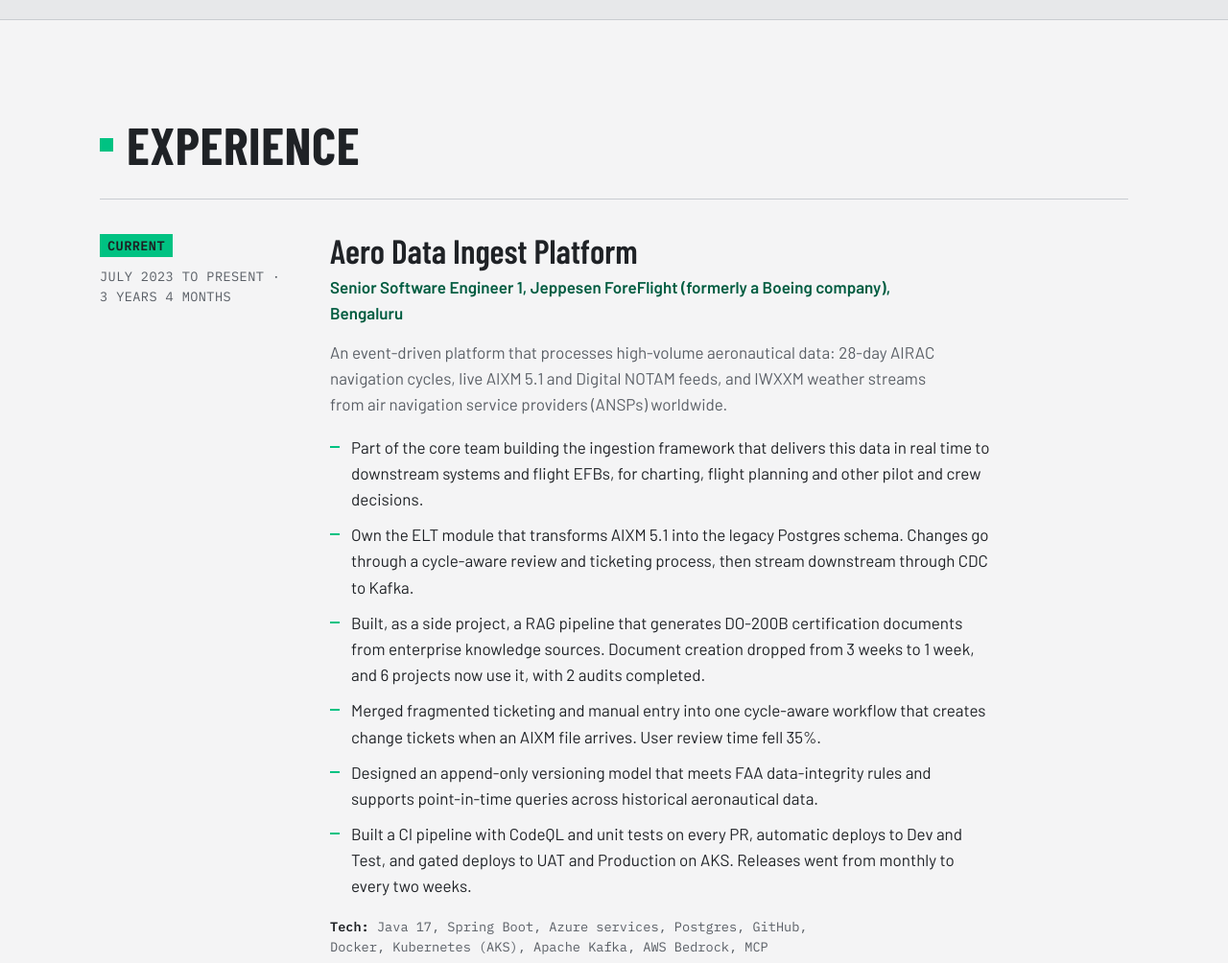
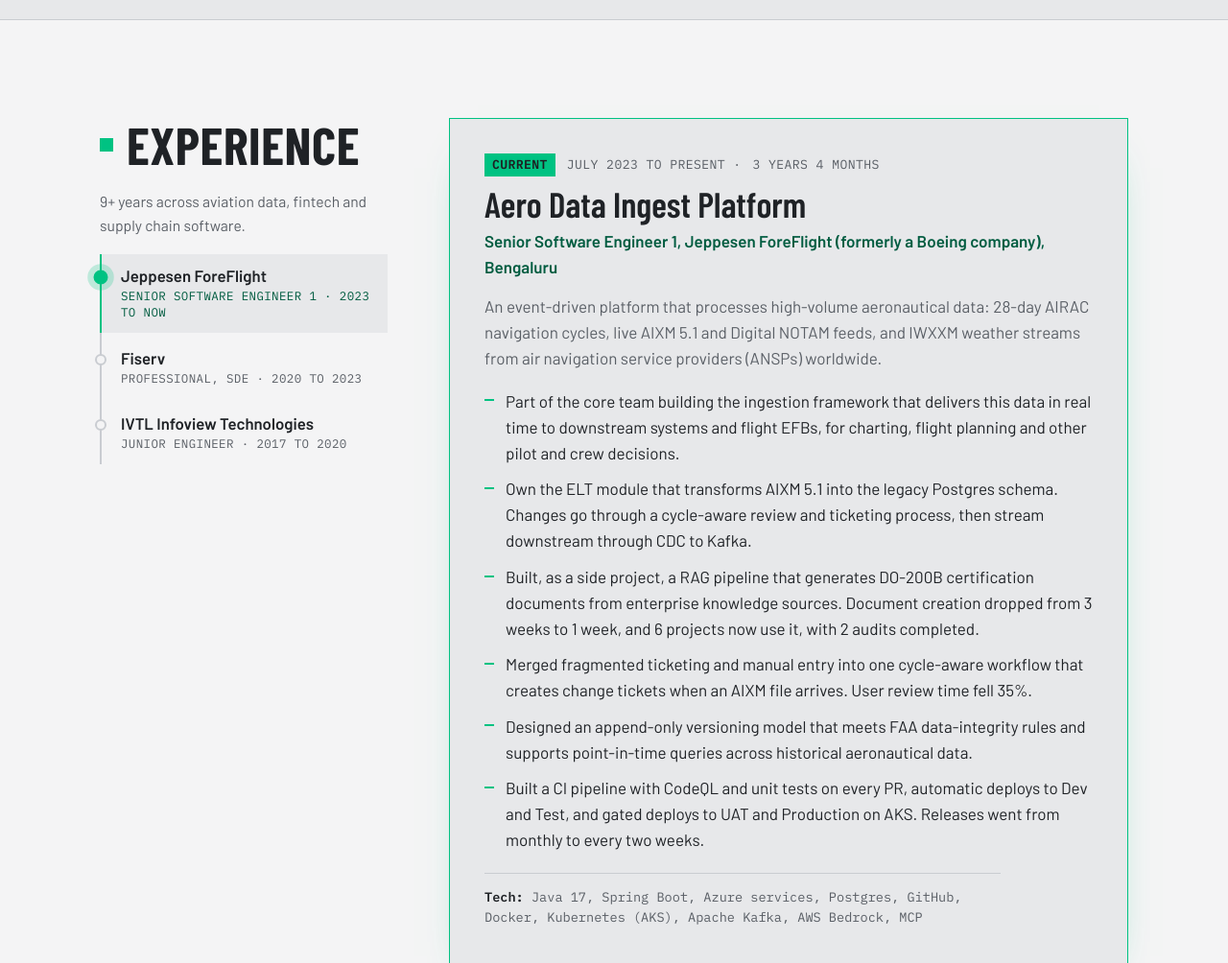
Before and after one commit to srinivasan1609/srinivasan1609.github.io, a plain HTML site: page designs/graphite-green.html in a window 1280 px wide. Shown: the part 1340-2344 px from the top of the page at 96% size. Drawn offline with nearby package versions, Linux system fonts and the light colour scheme; a web font is replaced by a local one.

Commit message:
Graphite green: interactive experience with role list and full role cards
A pinned role list sits beside the full card for each role. Scrolling
highlights the role being read, clicking a role jumps to it, and cards rise
in as they enter view. On phones the list becomes a pinned tab strip.

Co-Authored-By: Claude Opus 5.5 <noreply@anthropic.com>
Claude-Session: https://claude.ai/code/session_01AMozeAg46gkmro1obhV5CP

```diff
--- a/css/designs/graphite-green.css
+++ b/css/designs/graphite-green.css
@@ -76,21 +76,50 @@ section { padding-block: clamp(56px, 8vw, 110px); }
 @media (max-width: 760px) { .about .wrap { grid-template-columns: 1fr; } }
 
 #experience { background: var(--surface); border-block: 1px solid var(--rule); }
-.line { display: grid; gap: 0; }
-.stop { display: grid; grid-template-columns: 200px minmax(0, 1fr); column-gap: 40px; padding-block: 36px; border-top: 1px solid var(--rule); }
-.stop > * { grid-column: 2; min-width: 0; }
-.stop .when { grid-column: 1; grid-row: 1 / span 6; font: 400 0.85rem/1.5 var(--mono); color: var(--muted); text-transform: uppercase; letter-spacing: 0.03em; }
-.stop.now .when::before { content: "Current"; display: inline-block; background: var(--green); color: #1d1f22; font-weight: 600; padding: 2px 8px; margin-bottom: 10px; }
-.stop.now .when { display: flex; flex-direction: column; align-items: flex-start; }
-.stop h3 { font-size: clamp(1.7rem, 3vw, 2.2rem); }
+.exp { display: grid; grid-template-columns: minmax(0, 300px) minmax(0, 1fr); gap: clamp(24px, 5vw, 64px); align-items: start; }
+.exp-nav { position: sticky; top: calc(84px + env(safe-area-inset-top, 0px)); display: grid; gap: 18px; }
+.exp-nav h2 { margin-bottom: 0; }
+.exp-sum { color: var(--muted); font-size: 0.98rem; margin: 0; }
+.roles { list-style: none; margin: 0; padding: 0; display: grid; gap: 4px; border-left: 2px solid var(--rule); }
+.roles a { display: grid; gap: 2px; padding: 12px 14px 12px 20px; margin-left: -2px; border-left: 2px solid transparent; color: var(--muted); text-decoration: none; position: relative; transition: background .3s, border-color .3s, color .3s; }
+.roles a::before { content: ""; position: absolute; left: -7px; top: 18px; width: 12px; height: 12px; border-radius: 50%; background: var(--surface); border: 2px solid var(--rule); transition: background .3s, border-color .3s, transform .3s; }
+.roles b { font: 600 1.05rem/1.25 var(--body); color: var(--ink); }
+.roles span { font: 400 0.78rem/1.4 var(--mono); text-transform: uppercase; letter-spacing: 0.03em; }
+.roles a:hover { background: var(--ground); }
+.roles a[aria-current="true"] { background: var(--ground); border-left-color: var(--green); color: var(--green-text); }
+.roles a[aria-current="true"]::before { background: var(--green); border-color: var(--green); transform: scale(1.25); box-shadow: 0 0 0 5px color-mix(in srgb, var(--green) 22%, transparent); }
+
+.line { display: grid; gap: clamp(28px, 6vh, 56px); min-width: 0; }
+.stop { scroll-margin-top: 84px; background: var(--ground); border: 1px solid var(--rule); padding: clamp(20px, 3vw, 36px); display: grid; gap: 0; transition: border-color .4s, box-shadow .4s, opacity .4s; opacity: .6; }
+.stop.is-active { opacity: 1; border-color: var(--green); box-shadow: 0 22px 44px -30px color-mix(in srgb, var(--green) 80%, transparent); }
+.stop > * { min-width: 0; }
+.stop .when { font: 400 0.82rem/1.5 var(--mono); color: var(--muted); text-transform: uppercase; letter-spacing: 0.03em; margin-bottom: 10px; display: flex; flex-wrap: wrap; align-items: center; gap: 8px 12px; }
+.stop.now .when::before { content: "Current"; background: var(--green); color: #1d1f22; font-weight: 600; padding: 2px 8px; }
+.stop h3 { font-size: clamp(1.7rem, 3vw, 2.3rem); }
 .stop .org { font-weight: 600; color: var(--green-text); margin: 6px 0 14px; }
 .stop .blurb { color: var(--muted); }
 .stop ul.points { display: grid; gap: 10px; max-width: 72ch; }
 .stop ul.points li { position: relative; padding-left: 22px; }
 .stop ul.points li::before { content: ""; position: absolute; left: 0; top: 0.7em; width: 10px; height: 2px; background: var(--green); }
-.stop .stack { font: 400 0.85rem/1.6 var(--mono); color: var(--muted); margin: 18px 0 0; }
+.stop .stack { font: 400 0.85rem/1.6 var(--mono); color: var(--muted); margin: 20px 0 0; padding-top: 14px; border-top: 1px solid var(--rule); }
 .stop .stack b { color: var(--ink); }
-@media (max-width: 760px) { .stop { grid-template-columns: 1fr; } .stop > *, .stop .when { grid-column: 1; grid-row: auto; } }
+.stop.rise { animation: rise .7s cubic-bezier(.2,.7,.2,1) both; }
+.stop.rise ul.points li { animation: rise .5s cubic-bezier(.2,.7,.2,1) both; }
+.stop.rise ul.points li:nth-child(2) { animation-delay: .06s; } .stop.rise ul.points li:nth-child(3) { animation-delay: .12s; }
+.stop.rise ul.points li:nth-child(4) { animation-delay: .18s; } .stop.rise ul.points li:nth-child(5) { animation-delay: .24s; } .stop.rise ul.points li:nth-child(6) { animation-delay: .3s; }
+@keyframes rise { from { opacity: 0; transform: translateY(24px); } }
+@media (max-width: 860px) {
+  .exp { grid-template-columns: 1fr; }
+  .nav { position: static; }
+  .exp-nav { top: env(safe-area-inset-top, 0px); z-index: 5; background: var(--surface); padding-block: 12px 0; gap: 10px; }
+  .exp-sum { display: none; }
+  .roles { grid-auto-flow: column; grid-auto-columns: max-content; overflow-x: auto; border-left: 0; border-bottom: 1px solid var(--rule); gap: 0; scrollbar-width: none; }
+  .roles a { margin-left: 0; border-left: 0; border-bottom: 3px solid transparent; padding: 8px 14px; }
+  .roles a::before, .roles span { display: none; }
+  .roles a[aria-current="true"] { border-bottom-color: var(--green); background: transparent; }
+  .stop { scroll-margin-top: 72px; }
+}
+@media (prefers-reduced-motion: reduce) { .stop, .roles a, .roles a::before { transition: none; } .stop.rise, .stop.rise ul.points li { animation: none; } }
 
 #skills { padding-top: clamp(56px, 8vw, 110px) !important; }
 .two { display: grid; grid-template-columns: repeat(auto-fit, minmax(min(100%, 340px), 1fr)); gap: 56px; }
--- a/designs/graphite-green.html
+++ b/designs/graphite-green.html
@@ -68,11 +68,20 @@
 
 <section id="experience">
   <div class="wrap">
-    <h2>Experience</h2>
+    <div class="exp">
+    <aside class="exp-nav">
+      <h2>Experience</h2>
+      <p class="exp-sum"><span id="exp-total">9+ years</span> across aviation data, fintech and supply chain software.</p>
+      <ol class="roles" aria-label="Roles">
+        <li><a href="#role-jeppesen" data-role="role-jeppesen"><b>Jeppesen ForeFlight</b><span>Senior Software Engineer 1 · 2023 to now</span></a></li>
+        <li><a href="#role-fiserv" data-role="role-fiserv"><b>Fiserv</b><span>Professional, SDE · 2020 to 2023</span></a></li>
+        <li><a href="#role-ivtl" data-role="role-ivtl"><b>IVTL Infoview Technologies</b><span>Junior Engineer · 2017 to 2020</span></a></li>
+      </ol>
+    </aside>
 
     <div class="line">
 
-      <article class="stop lead now">
+      <article class="stop lead now" id="role-jeppesen">
         <p class="when">July 2023 to present · <span data-since="2023-07">3 years</span></p>
         <h3>Aero Data Ingest Platform</h3>
         <p class="org">Senior Software Engineer 1, Jeppesen ForeFlight (formerly a Boeing company), Bengaluru</p>
@@ -88,7 +97,7 @@
         <p class="stack"><b>Tech:</b> Java 17, Spring Boot, Azure services, Postgres, GitHub, Docker, Kubernetes (AKS), Apache Kafka, AWS Bedrock, MCP</p>
       </article>
 
-      <article class="stop">
+      <article class="stop" id="role-fiserv">
         <p class="when">December 2020 to July 2023 · 2 years 7 months</p>
         <h3>Collections CX</h3>
         <p class="org">Professional, SDE, Fiserv, Chennai</p>
@@ -104,7 +113,7 @@
         <p class="stack"><b>Tech:</b> Java 11, Spring Boot, Microservices, React JS, Cassandra, Bitbucket, Splunk, Jenkins</p>
       </article>
 
-      <article class="stop">
+      <article class="stop" id="role-ivtl">
         <p class="when">September 2017 to December 2020 · 3 years 3 months</p>
         <h3>HUE SCM Suite</h3>
         <p class="org">Junior Engineer, IVTL Infoview Technologies Pvt Ltd, Chennai</p>
@@ -118,6 +127,7 @@
         </ul>
       </article>
 
+    </div>
     </div>
   </div>
 </section>
@@ -181,6 +191,44 @@
   var s = document.querySelector("[data-since]");
   if (s) s.textContent = span(s.getAttribute("data-since").split("-").map(Number));
   document.getElementById("yr").textContent = now.getFullYear();
+  var tot = document.getElementById("exp-total");
+  if (tot) tot.textContent = span([2017, 9]).split(" ")[0] + "+ years";
+
+  /* experience: highlight the role being read, jump on click */
+  var links = [].slice.call(document.querySelectorAll(".roles a"));
+  var cards = links.map(function (a) { return document.getElementById(a.getAttribute("data-role")); });
+  var reduce = window.matchMedia("(prefers-reduced-motion: reduce)").matches;
+  function setActive(id) {
+    links.forEach(function (a, i) {
+      var on = a.getAttribute("data-role") === id;
+      if (on) a.setAttribute("aria-current", "true"); else a.removeAttribute("aria-current");
+      cards[i].classList.toggle("is-active", on);
+      if (on && a.parentNode.parentNode.scrollWidth > a.parentNode.parentNode.clientWidth) {
+        a.parentNode.parentNode.scrollTo({ left: a.parentNode.offsetLeft - 16, behavior: reduce ? "auto" : "smooth" });
+      }
+    });
+  }
+  links.forEach(function (a) {
+    a.addEventListener("click", function (e) {
+      e.preventDefault();
+      var el = document.getElementById(a.getAttribute("data-role"));
+      el.scrollIntoView({ behavior: reduce ? "auto" : "smooth", block: "start" });
+      setActive(el.id);
+    });
+  });
+  setActive("role-jeppesen");
+  if ("IntersectionObserver" in window) {
+    var io = new IntersectionObserver(function (es) {
+      es.forEach(function (e) { if (e.isIntersecting) setActive(e.target.id); });
+    }, { rootMargin: "-40% 0px -55% 0px" });
+    cards.forEach(function (c) { io.observe(c); });
+    if (!reduce) {
+      var ro = new IntersectionObserver(function (es, o) {
+        es.forEach(function (e) { if (e.isIntersecting) { e.target.classList.add("rise"); o.unobserve(e.target); } });
+      }, { rootMargin: "0px 0px -10% 0px" });
+      cards.forEach(function (c) { if (c.getBoundingClientRect().top > window.innerHeight) ro.observe(c); });
+    }
+  }
 })();
 </script>
 </body>
```
